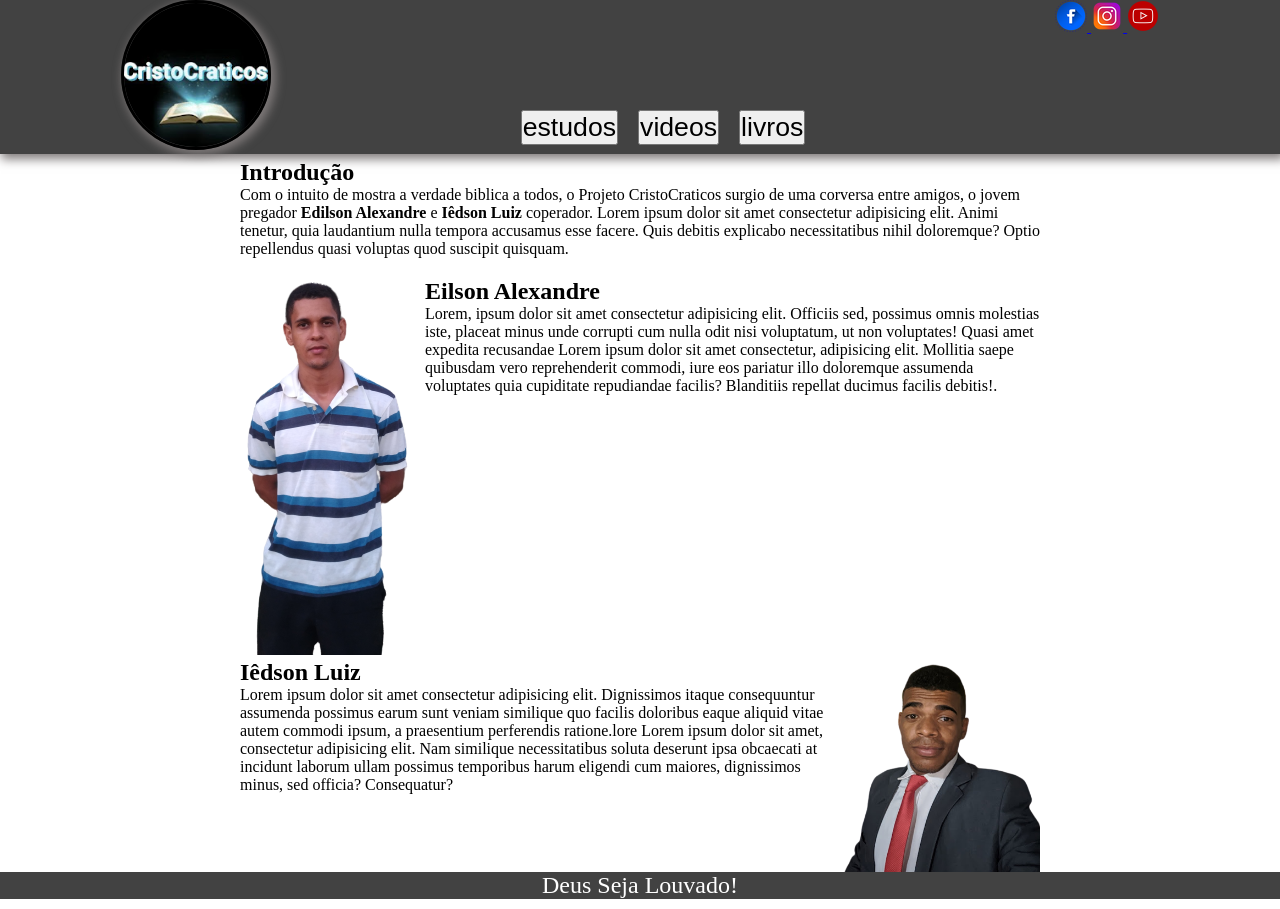
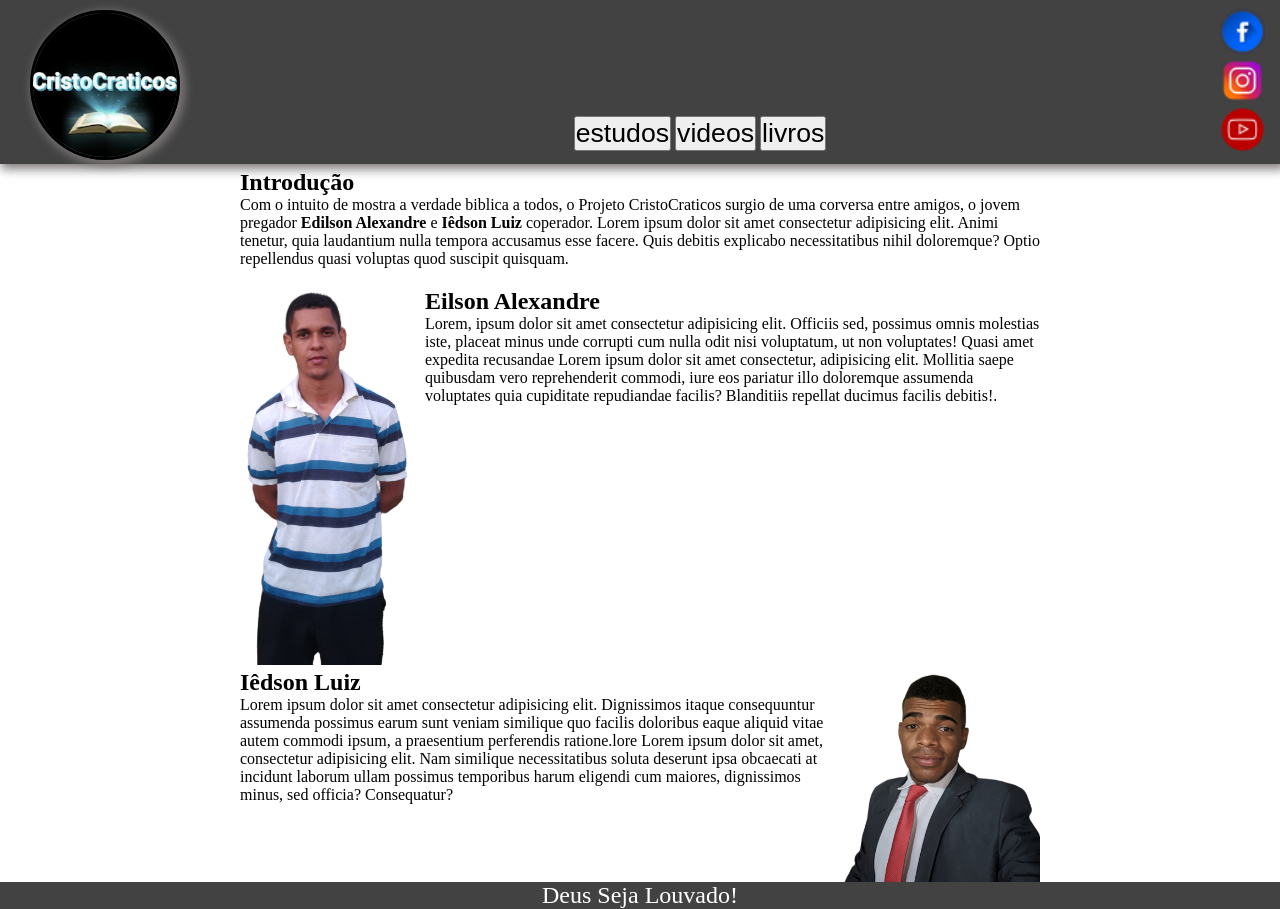
Before and after one commit to iedsonJc/CristoCraticos, a plain HTML site: page index.html in a window 1280 px wide. Drawn offline with Linux system fonts and the light colour scheme.

Commit message:
segundo commit

```diff
--- a/css/style.css
+++ b/css/style.css
@@ -30,26 +30,35 @@ main{
     border-radius: 50%;
     box-shadow: 3px 3px 10px 2px #7e7979;
     border: solid 3px rgb(0, 0, 0) ;
+    margin-left: 30px;
+    margin-top: 10px;
 }
 
 .menu{
     padding-top: 8%;
     text-align: center;
+    margin:auto;
 }
 
 .button{
 
-    margin: 8px;
-    align-items: end;
 }
 
 .botao{
     font-size: 2em;
     color: black;
     text-decoration: none;
-    margin-top:
 }
 
+.cont-reds{
+    margin-right: 15px;
+    margin-top: 9px;
+    display: flex;
+    flex-direction: column;
+}
+.icon{
+    width: 45px;
+}
 
 .post-intro{
    margin-top: 5px;
--- a/index.html
+++ b/index.html
@@ -38,16 +38,22 @@
             </nav>
 
                 <!--canais e redes sociais-->
+            <div class="cont-reds">
+
                 <div class="reds">
-
+                    <div>
                         <a href="https://www.facebook.com/Craticos/?ref=py_c" rel="external" target="_blank"><img class="icon" src="img/facebook.ico" alt="facebook-ico">
                         </a>
-
+                    </div>
+                    <div>
                         <a href="https://www.instagram.com/cristocraticos/?hl=pt-br" rel="external" target="_blank"><img class="icon" src="img/instagram.ico" alt="instagram-ico">
                         </a>
-
+                    </div>
+                    <div>
                         <a href="https://www.youtube.com/channel/UCr7Cn7rE-QW_ZaueSrulstw" rel="external" target="_blank"><img class="icon" src="img/youtube.ico" alt="youtube-icon">
                         </a>
+                    </div>
+                </div>
 
             </div>
         </div>
@@ -75,7 +81,6 @@
                             Eilson Alexandre</h2>
                     <p class="text">
                          Lorem, ipsum dolor sit amet consectetur adipisicing elit. Officiis sed, possimus omnis molestias iste, placeat minus unde corrupti cum nulla odit nisi voluptatum, ut non voluptates! Quasi amet expedita recusandae Lorem ipsum dolor sit amet consectetur, adipisicing elit. Mollitia saepe quibusdam vero reprehenderit commodi, iure eos pariatur illo doloremque assumenda voluptates quia cupiditate repudiandae facilis? Blanditiis repellat ducimus facilis debitis!.
-
                     </p>
                 </div>
             </div>
```
Lines whose indentation alone changed are shown as unchanged.
